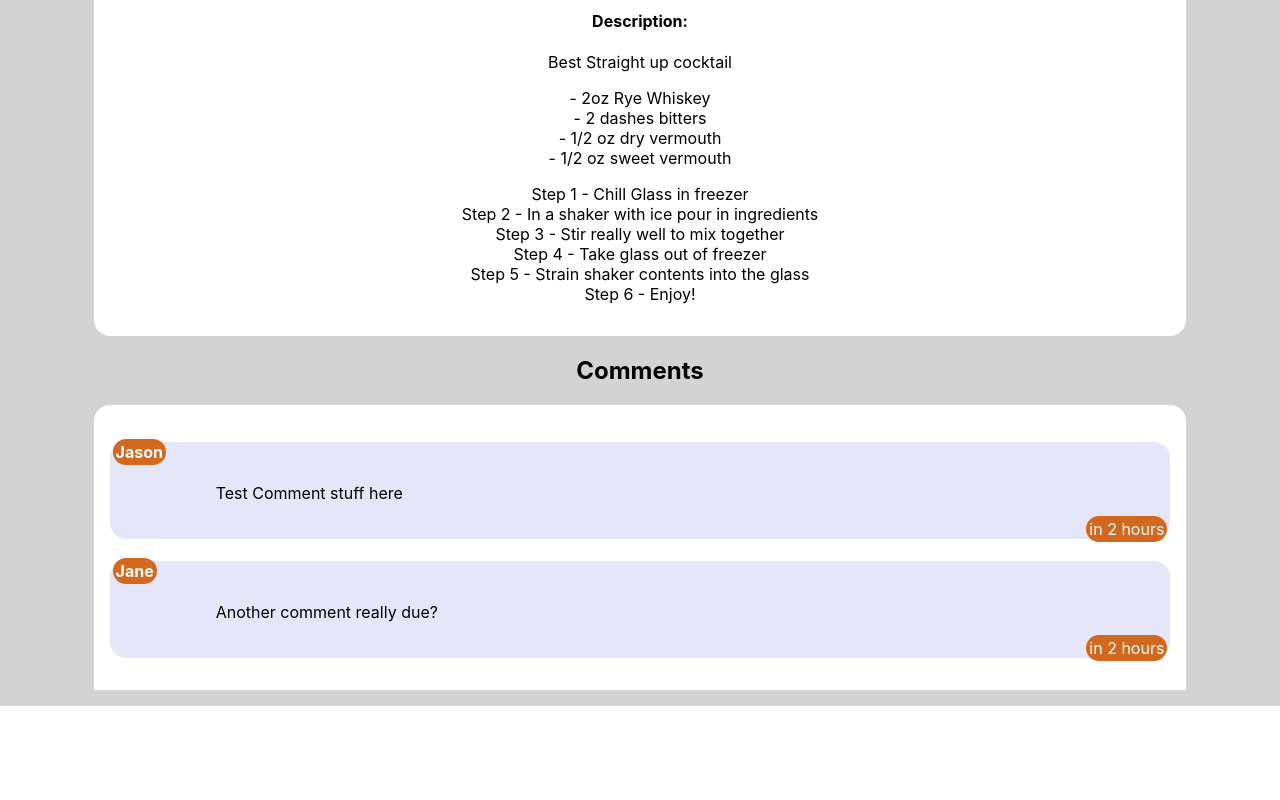
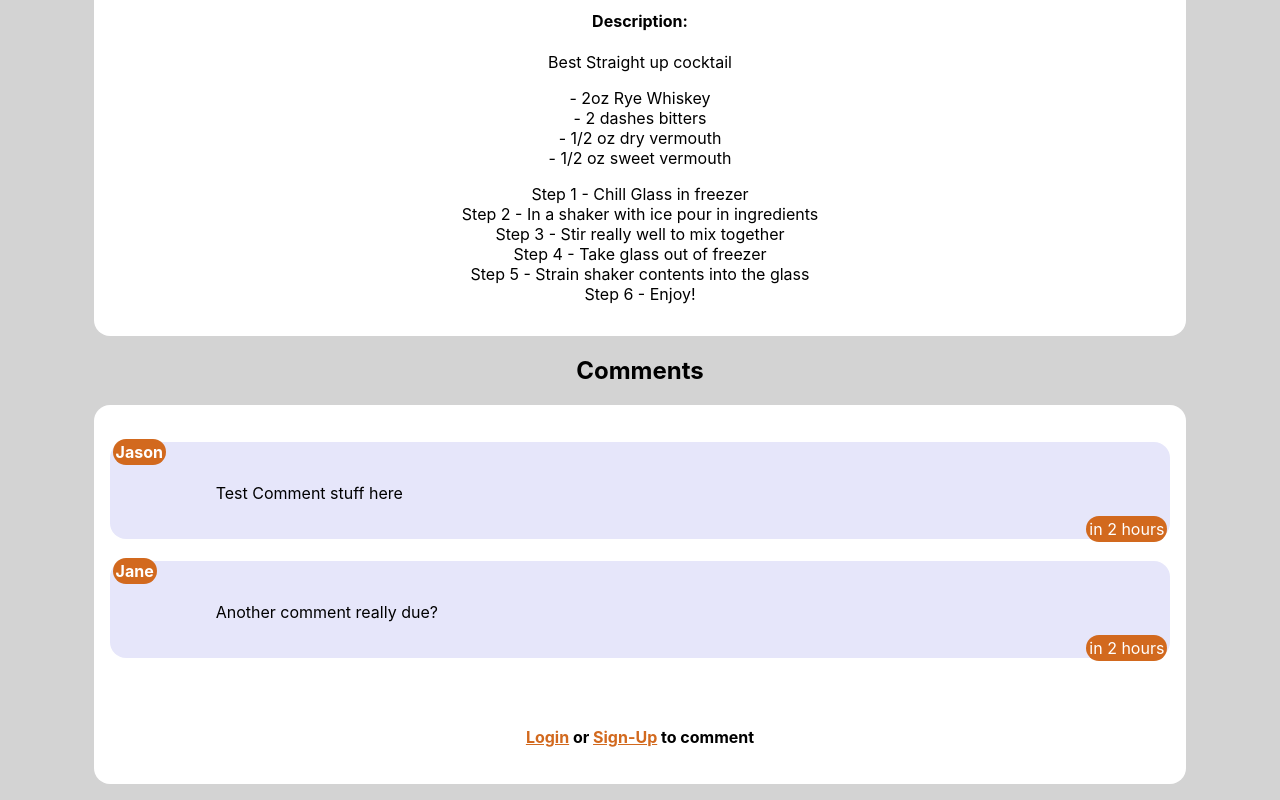
Before and after one commit to Gsmith812/whiskey-tap-client, a React (Create React App) app: page /recipes/1 in a window 1280 px wide. Shown: the part 770-1570 px from the top of the page. Before the commit the page ends 1476 px from the top, so only its background shows below. Built offline with nearby package versions, Linux system fonts and the light colour scheme.

Commit message:
added preventdefault to send button

```diff
--- a/src/components/Comments/Comments.css
+++ b/src/components/Comments/Comments.css
@@ -64,3 +64,7 @@ span {
     padding: .5rem 1rem;
     float: right;
 }
+
+.comment-links {
+    color: chocolate;
+}
--- a/src/components/Comments/Comments.js
+++ b/src/components/Comments/Comments.js
@@ -3,9 +3,14 @@ import './Comments.css';
 import STORE from '../../dummy-store';
 import moment from 'moment';
 import WhiskeyTapContext from '../../context/WhiskeyTapContext';
+import { Link } from 'react-router-dom';
 
 function Comments(props) {
     const { isLoggedIn } = useContext(WhiskeyTapContext);
+
+    const handleSend = e => {
+        e.preventDefault();
+    }
 
     const recipeComments = STORE.comments.filter(comment => comment.recipe_id === props.recipe_id);
     return (
@@ -27,15 +32,20 @@ function Comments(props) {
                         )
                 })}
             </section>
-            {(isLoggedIn === true) && (
-                <section className='comment-form'>
+            <section className='comment-form'>
+                {(isLoggedIn === true)
+                    ? (
                     <form>
-                        <label for='add-comment'>Add Comment: </label><br />
+                        <label htmlFor='add-comment'>Add Comment: </label><br />
                         <textarea id='add-comment' />
-                        <button type='submit'>Send</button>
+                        <button type='submit' onClick={handleSend}>Send</button>
                     </form>
-                </section>
-            )}
+                    )
+                    : (
+                        <h4><Link to='/login' className='comment-links'>Login</Link> or <Link to='/sign-up' className='comment-links'>Sign-Up</Link> to comment</h4>
+                    )
+                }
+            </section>
         </section>
     )
 }
```
Also changed, not shown: 1 other file (tests, documents, lock files or other folders).
